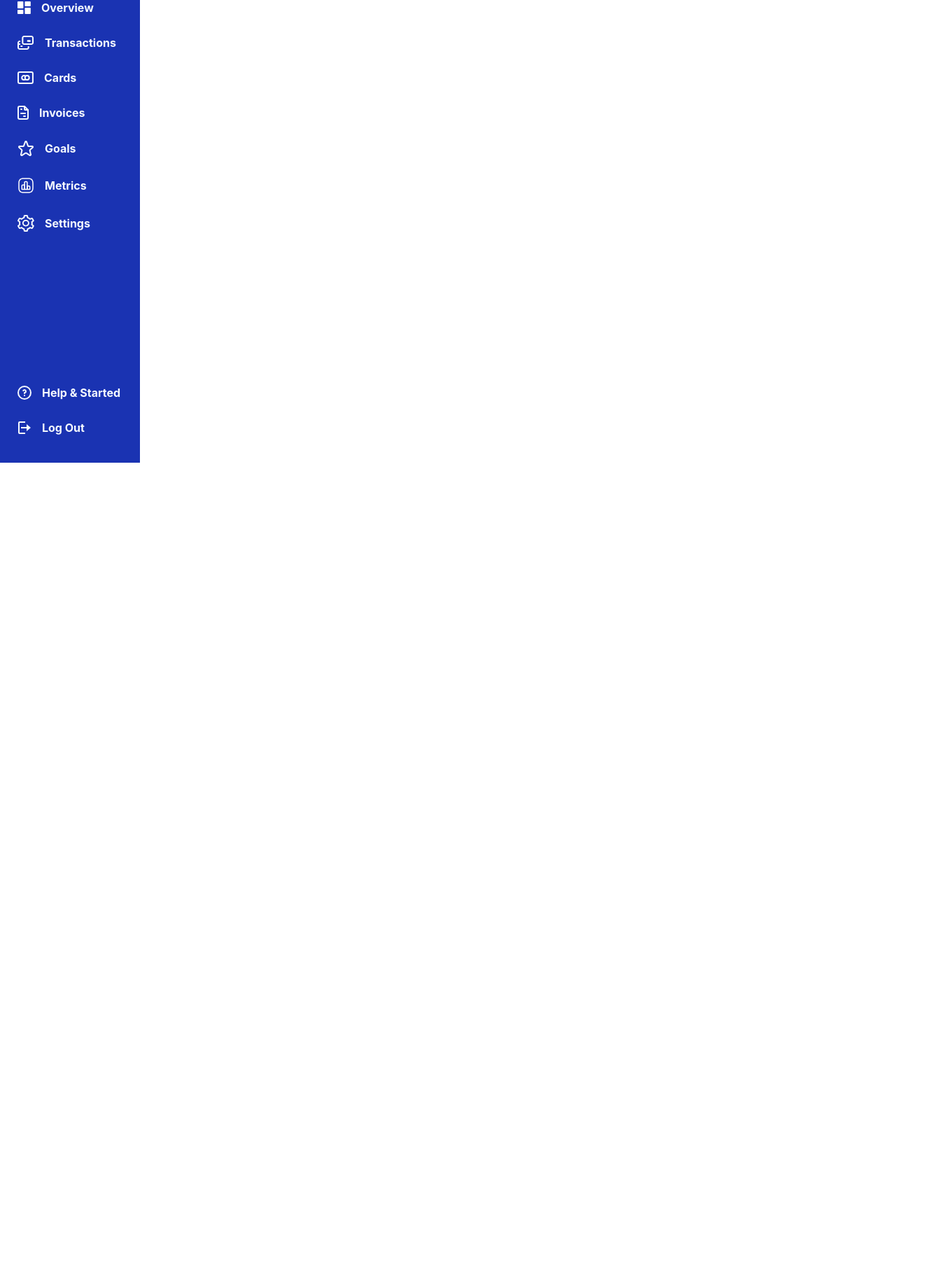
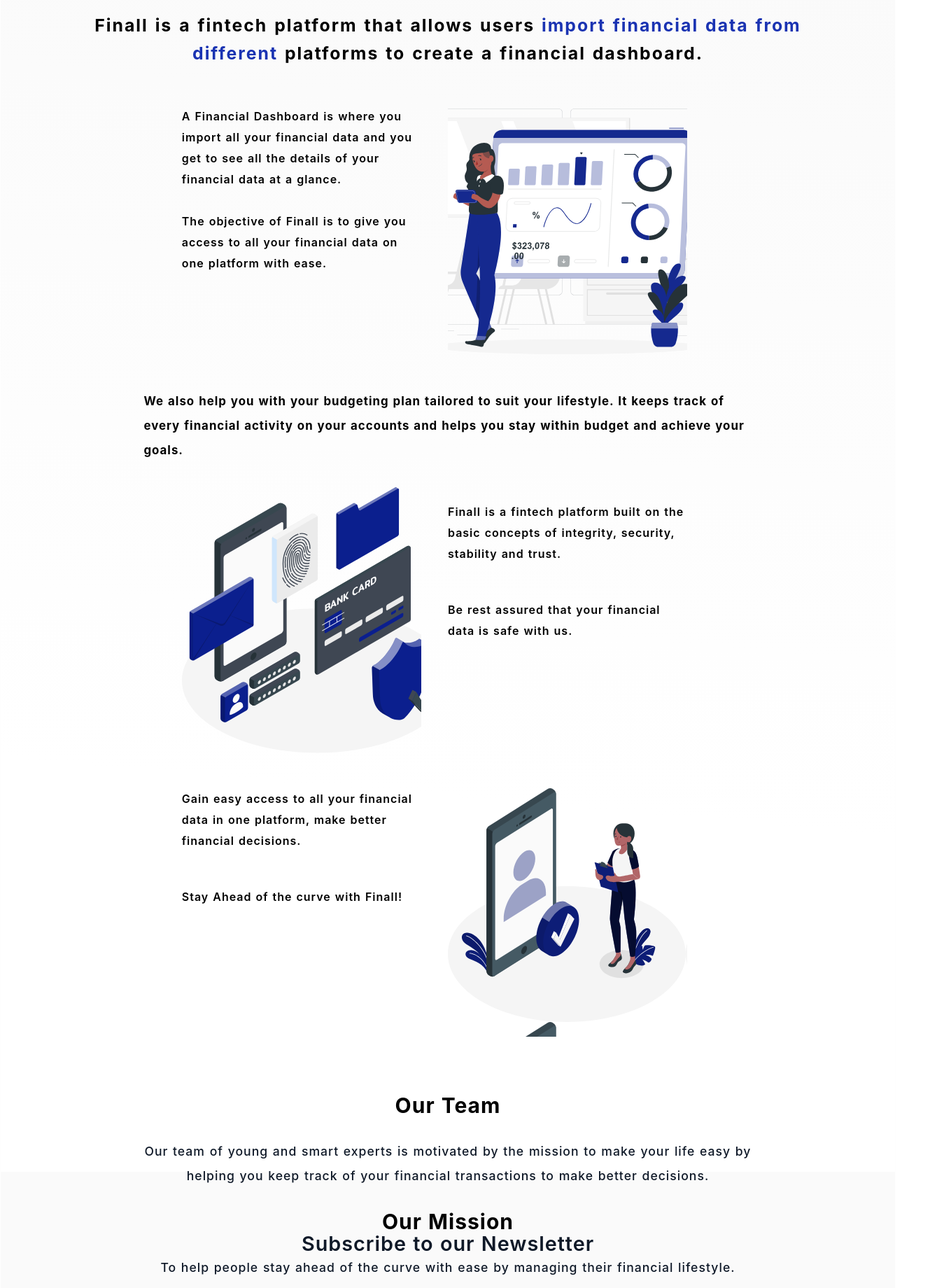
Before and after one commit to FinallNg/finall_frontend, a React (Create React App) app: page /about in a window 1280 px wide. Shown: the part 139-1979 px from the top of the page at 70% size, 1349 px wide, since content can reach past the window. Before the commit the page ends 800 px from the top, so only its background shows below. Built offline with nearby package versions, Linux system fonts and the light colour scheme.

Commit message:
styling and editing the about,contact and login

```diff
--- a/src/Components/AboutUs/AboutUs.css
+++ b/src/Components/AboutUs/AboutUs.css
@@ -6,81 +6,140 @@
     padding: 0;
 }
 
-.section-about {
-    display: flex;
-    flex-direction: column;
+.about-page {
     width: 100%;
-    background: linear-gradient( 5deg, #fff, #fff, #f0edf9);
-    height: 1440px;
+    background: linear-gradient( 5deg, #fff, #fff, rgb(250, 250, 250));
+    height: 2370px;
+    border: 1px solid rgb(254, 254, 254);
+
 
 }
 
-.about-container, .aboutus, .gains {
-    display: flex;
-    justify-content: center;
+.about-page-container {
+    width: 85%;
+    margin: 60px auto 0px auto;
+    height: 70%;
+}
+
+.about-h1 {
     width: 100%;
+    margin: 0px 0px;
 
 }
 
-.about-container {
+.about-h1 h1 {
+    font-size: 155%;
+    font-weight: 700;
+    word-spacing: 2px;
+    letter-spacing: 2px;
+    width: 100%;
+    line-height: 40px;
+}
+
+.about-container-box {
+    width: 70%;
+    margin: 50px auto;
+    height: 45vh;
     display: flex;
-    flex-direction: row;
+}
+
+.about-container-front, .about-container-back:nth-child(2) {
+    width: 45%;
+    margin-top: 5px;
 
 }
 
-.aboutus, .gains {
-    height:400px;
-    margin: 60px 0px;
+.about-container-front h3, .about-container-back h3:nth-of-type(2), .about-container-back h3:nth-of-type(1) {
+    font-size: 100%;
+    font-weight: 600;
+    word-spacing: 1px;
+    letter-spacing: 1px;
+    line-height: 30px;
+    text-align:left;
+    margin-bottom: 30px;
+}
+
+.about-container-back {
+    width: 40%;
+    margin: 0px auto;
+
+}
+
+.about-container-img1, .about-container-img2 {
+    width: 100%;
+    height: 100%;
+    background: url('../../assets/about1.svg');
+    background-position: center;
+    background-size: cover;
+    margin-bottom: 50px;
+}
+
+.about-container-img2 {
+    background: url('../../assets/about2.svg');
+    background-size: cover;
+    height: 107%;
+    margin-top: -20px;
+
+
+}
+
+.about-container-img3 {
+    width: 100%;
+    height: 100%;
+    background: url('../../assets/about3.svg');
+    margin-bottom: 50px;
+}
+
+.about-content-middle  {
+    width: 80%;
+    margin: 10px auto;
+    letter-spacing: 1px;
+    word-spacing: 1px;
+    line-height: 35px;
+    text-align:left;
+    font-size: 90%;
+}
+
+.about-h1 span {
+    color: #1A33B2;
+}
+
+.aboutus-team {
+    margin-top: 80px;
+    display: flex;
+    flex-direction: column;
+}
+
+.aboutus-team-head {
+    font-size: 125%;
+    font-weight: 600;
+    word-spacing: 1px;
+    letter-spacing: 1px;
+    margin-bottom: 30px;
+}
+
+
+.aboutus-team-sub {
+    width: 80%;
+    margin: 0px auto 30px auto;
+}
+
+.aboutus-team-sub h3 {
+    color: #0F1928 ;
+    font-size: 110%;
+    font-weight: 500;
+    word-spacing: 1px;
+    letter-spacing: 1px;
+    line-height: 35px;
 }
 
 
 
-.about-container {
-    display: flex;
-    flex-direction: column;
-
-}
-
-.aboutt-container {
-    display: flex;
-    justify-content: center;
-    width: 100%;
-
-}
-
-.about-boxes, .aboutus-boxes, .gain-boxes {
-    width: calc(100%/3);
-    height: 400px;
-    display: flex;
-    flex-direction: column;
-    border-radius: 5px;
-
-}
-
-.about-boxes {
-    margin: 50px 10px;
-}
-
-.aboutus-boxes, .gain-boxes {
-    margin: 0px 10px 40px 10px;
-}
 
 
-.about-details {
-    display: flex;
-    align-items: flex-start;
-    text-align: left;
 
 
-}
-
-.about-img {
-color: red;
-background-color: #fff;
-background: url('../../assets/about1.svg');
-background-position: center;
-background-size: cover;
-}
+.
 
 .about-details h1 {
     margin: 80px 0px 10px 0px;
@@ -96,9 +155,7 @@
     width: 100%;
 }
 
-.about-h1 span {
-    color: #1A33B2;
-}
+
 
 .about-p {
     width: 100%;
@@ -170,14 +227,12 @@
 }
 
 .aboutus-img  {
-    background: url('../../assets/about2.svg');
-    background-position: center;
-    background-size: cover;
+    background: url('../../assets/about3.svg');
 }
 
 
 .gain-img {
-    background: url('../../assets/about3.svg');
+
     background-position: center;
     background-size: cover;
     height: 200px;
--- a/src/Components/AboutUs/AboutUs.js
+++ b/src/Components/AboutUs/AboutUs.js
@@ -1,45 +1,37 @@
 import React from 'react'
-import './AboutUs.css';
+import NewsLetter from '../LandingPage/NewsLetter/NewsLetter';
+import './AboutUs.css' ;
 
 
 const AboutUs = () => {
   return (
     <div className='about-page'>
+      <div className='about-page-container'>
         <div className='about-h1'>
           <h1>Finall is a fintech platform that allows users <span>import financial data from different</span> platforms to create a financial dashboard.</h1>
         </div>
         <div className='about-container'>
-        <div className='aboutt-container'>
-          <div className='about-boxes about-details'>
-            <div className='about-h1'>
+          <div className='about-container-box'>
+            <div className='about-container-front'>
+              <h3>A Financial Dashboard is where you import all your financial data and you get to see all the details of your financial data at a glance. </h3>
+              <h3>The objective of Finall is to give you access to all your financial data on one platform with ease.</h3>
             </div>
-            <div className='about-p'>
-            <h3>
-              A Financial Dashboard is where you import all your financial data and you get to see all the details of your financial data at a glance.
-            </h3>
-            <br/>
-            <h3>
-              The objective of Finall is to give you access to all your financial data on one platform with ease.
-            </h3>
-            </div>
-
-
-          </div>
-
-          <div className='about-boxes about-img'>
+            <div className='about-container-back'>
+              <div className='about-container-img1'>
 
               </div>
             </div>
-
-
-        <div className='aboutus'>
-          <div className='aboutus-boxes aboutus-img'>
+          </div>
+          <div className='about-content-middle'>
+            <h3>We also help you with your budgeting plan tailored to suit your lifestyle. It keeps track of every financial activity on your accounts and helps you stay within budget and achieve your goals.</h3></div>
+          <div className='about-container-box'>
+            <div className='about-container-front'>
+              <div className='about-container-img2'>
 
               </div>
-          <div className='aboutus-boxes aboutus-details'>
-            <div className= 'aboutus-head'>
             </div>
-            <div className='aboutus-sub'>
+            <div className='about-container-back'>
+              <div>
               <h3>
                 Finall is a fintech platform built on the basic concepts of integrity, security, stability and trust.
               </h3> <br/>
@@ -49,15 +41,8 @@
               </div>
             </div>
           </div>
-
-        <div className='gains'>
-        <div className='gain-boxes gain-img'>
-
-          </div>
-          <div className='gain-boxes gain-details'>
-            <div className= 'gain-head'>
-            </div>
-            <div className='gain-sub'>
+          <div className='about-container-box'>
+            <div className='about-container-front'>
               <h3>
                 Gain easy access to all your financial data in one platform, make better financial decisions.
               </h3>
@@ -66,38 +51,41 @@
                 Stay Ahead of the curve with Finall!
               </h3>
             </div>
-          </div>
-        </ div>
+            <div className='about-container-back'>
+              <div className='about-container-img3'>
 
-        </div>
-      <div className='aboutus'>
-          <div className='aboutus-boxes aboutus-details'>
-            <div className= 'aboutus-head'>
-              <h2>Our <span>Team</span></h2>
-            </div>
-            <div className='aboutus-sub'>
-            <h3>
-                Our team of young and smart experts is motivated by the mission to make your life easy by helping you keep track of your financial transactions to make better decisions.
-            </h3>
-            </div>
-          </div>
-        </div>
-
-        <div className='aboutus'>
-          <div className='aboutus-boxes aboutus-details'>
-            <div className= 'aboutus-head'>
-              <h2>Our <span>Mission</span></h2>
-            </div>
-            <div className='aboutus-sub'>
-              <h3>
-                To help people stay ahead of the curve with ease by managing their financial lifestyle.
-              </h3>
               </div>
             </div>
           </div>
 
         </div>
+        <div className='aboutus-team'>
+          <div className='aboutus-team-head'>
+            <h2>Our <span>Team</span></h2>
+          </div>
+          <div className='aboutus-team-sub'>
+            <h3>
+              Our team of young and smart experts is motivated by the mission to make your life easy by helping you keep track of your financial transactions to make better decisions.
+            </h3>
+          </div>
 
+          <div className='aboutus-team-head'>
+            <h2>Our <span>Mission</span></h2>
+          </div>
+          <div className='aboutus-team-sub'>
+            <h3>
+              To help people stay ahead of the curve with ease by managing their financial lifestyle.
+            </h3>
+          </div>
+
+        </div>
+
+
+      </div>
+
+      <NewsLetter />
+
+    </div>
   )
 }
 
--- a/src/Components/ContactUsPage/ContactUs.css
+++ b/src/Components/ContactUsPage/ContactUs.css
@@ -11,6 +11,11 @@
     align-items: center;
     padding: 20px 20px 50px;
     gap: 25px;
+}
+
+.contactus-head {
+    width: 100%;
+    margin: 20px auto;
 }
 
 .contactus form {
@@ -29,9 +34,9 @@
     width: 100%;
 }
 
-.contactus h2 {
+.contactus h3 {
     font-weight: 600;
-    font-size: 27px;
+    font-size: 180%;
     color: #1A33B2;
 }
 
@@ -47,13 +52,14 @@
     display: block;
     width: 100%;
     margin: 12px 0px 30px;
-    /* background-color: #CFD1D4; */
+    background-color: #F1F8FF;
     border: 1px solid #9FA3A9;
     outline: none;
     border-radius: 5px;
     padding: 16px;
     font-size: 16px;
     color: #0F1928;
+
 }
 
 .contactus textarea {
--- a/src/Components/ContactUsPage/ContactUs.js
+++ b/src/Components/ContactUsPage/ContactUs.js
@@ -32,7 +32,9 @@
 
   return (
     <div className="contactus">
-        <h2>Contact Us</h2>
+        <div className='contactus-head'>
+            <h3>Contact Us</h3>
+        </div>
 
         <form onSubmit={handleSubmit}>
         <div>
--- a/src/Components/LandingPage/NewsLetter/NewsLetter.css
+++ b/src/Components/LandingPage/NewsLetter/NewsLetter.css
@@ -11,7 +11,7 @@
     align-items: center;
     padding: 20px;
     gap: 25px;
-    background-color: rgb(247, 247, 247);
+    background-color: rgb(250, 250, 250);
 }
 
 .newsletter > div {
@@ -19,15 +19,15 @@
     width: 100%;
 }
 
-.newsletter h2 {
-    font-weight: 400;
-    font-size: 1rem;
+.newsletter h3 {
+    font-weight: 600;
     color: #0F1928;
-    margin-top: 40px;
-
+    margin-top: 60px;
     letter-spacing: 1px;
     word-spacing: 1px;
     margin-bottom: 50px;
+    font-size: 180%;
+    width: 100%;
 }
 
 .newsletter p {
--- a/src/Components/LandingPage/NewsLetter/NewsLetter.js
+++ b/src/Components/LandingPage/NewsLetter/NewsLetter.js
@@ -109,7 +109,7 @@
 function NewsLetter() {
   return (
     <div className="newsletter">
-        <h2>Subscribe to our Newsletter</h2>
+        <h3>Subscribe to our Newsletter</h3>
 
         <div>
             <p>
--- a/src/index.js
+++ b/src/index.js
@@ -7,7 +7,7 @@
 const root = ReactDOM.createRoot(document.getElementById('root'));
 root.render(
   <React.StrictMode>
-    {/* <App /> */}
-     <NewApp />
+     <App />
+     {/* <NewApp /> */}
   </React.StrictMode>
 );
```
Also changed, not shown: src/Components/Login/Login.css (+248 -64 lines), src/Components/Login/Login.js (+79 -11 lines), 1 other file (tests, documents, lock files or other folders). Lines whose indentation alone changed are shown as unchanged.
